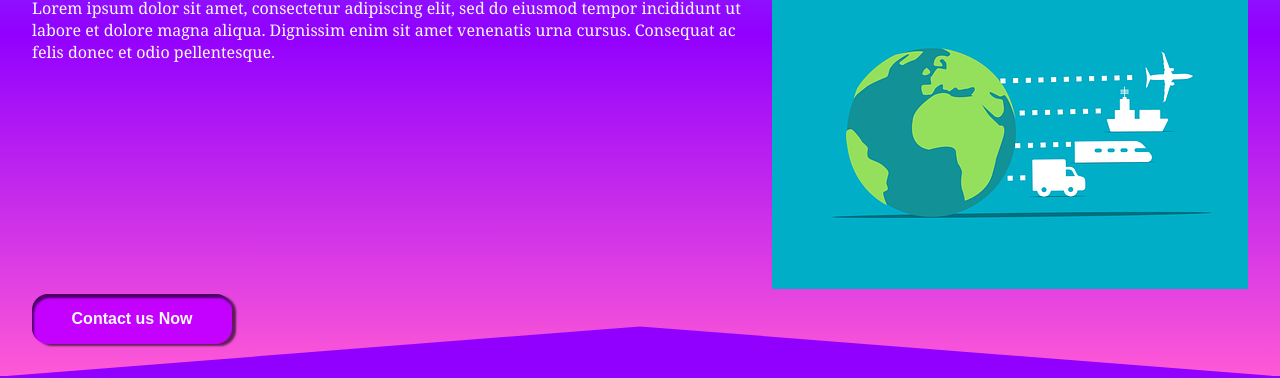
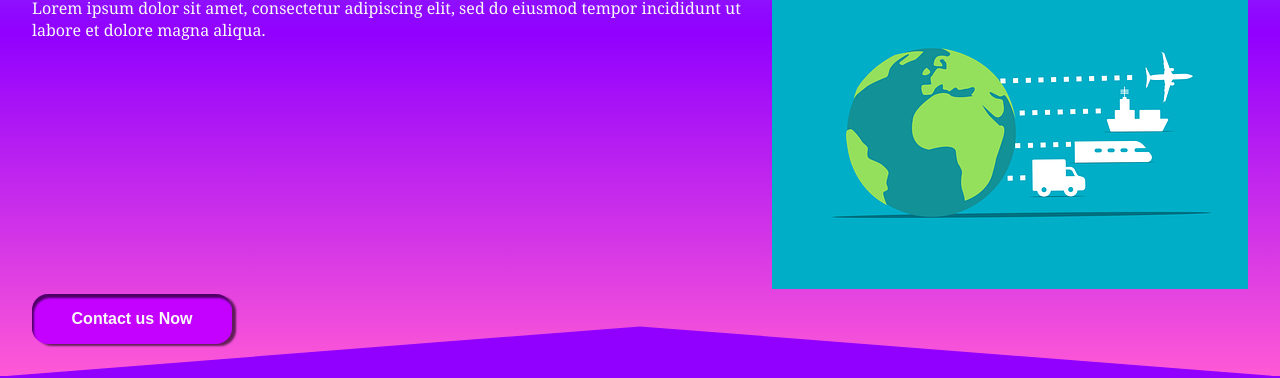
Before and after one commit to Swift-code460/Swift-Supply, a plain HTML site: page index.html in a window 1280 px wide. Shown: the part 249-627 px from the top of the page. Drawn offline with Linux system fonts and the light colour scheme; a script that the page names is missing.

Commit message:
update index.html

```diff
--- a/index.html
+++ b/index.html
@@ -23,7 +23,7 @@
 	  <div class="about-section">
 	    <h1>We are awesome Goods Suppliers </h1>
 	   <div class="content">
-	   <div><p>We purchases goods on your behalf.</p>Lorem ipsum dolor sit amet, consectetur adipiscing elit, sed do eiusmod tempor incididunt ut labore et dolore magna aliqua. Dignissim enim sit amet venenatis urna cursus. Consequat ac felis donec et odio pellentesque.</p></div>
+	   <div><p>We purchases goods on your behalf.</p>Lorem ipsum dolor sit amet, consectetur adipiscing elit, sed do eiusmod tempor incididunt ut labore et dolore magna aliqua.</p></div>
 	    <div class="image">
 	      <img src="./assets/shipping.png" alt=""/>
 	    </div>
```
